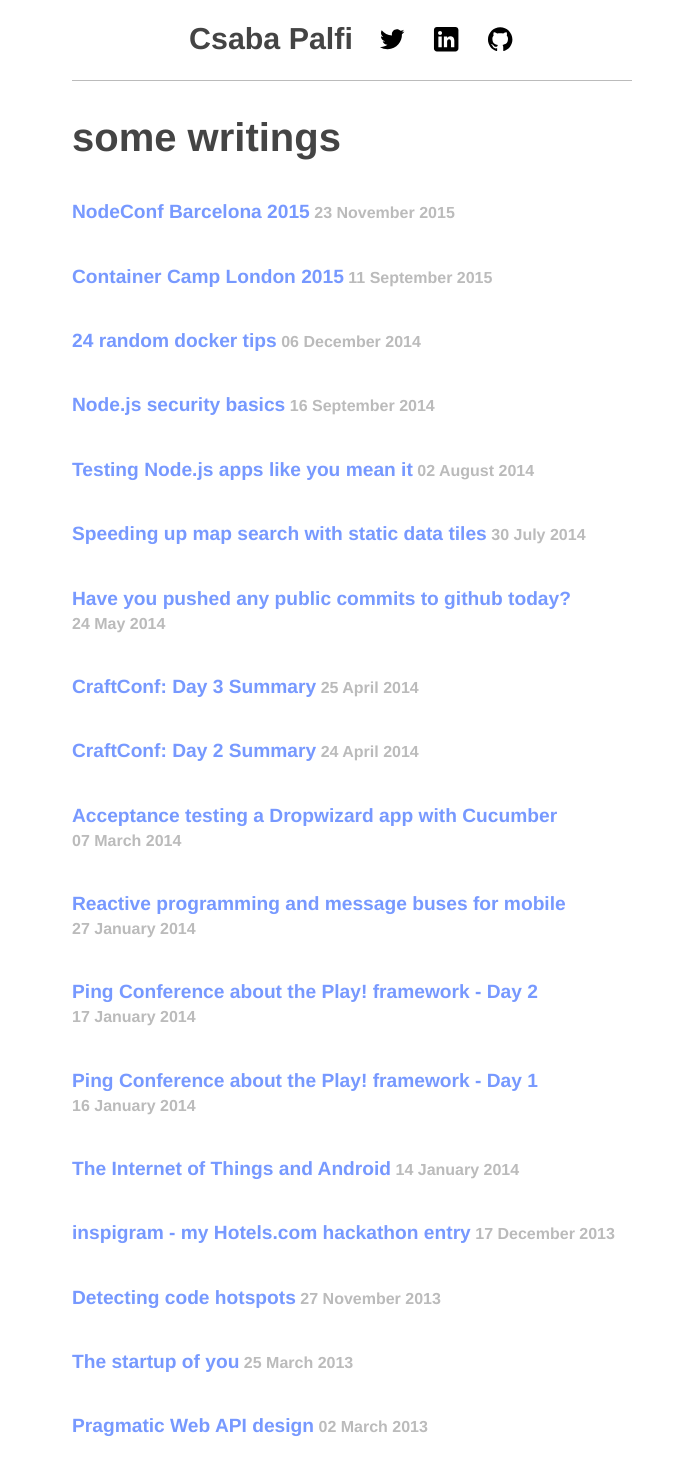
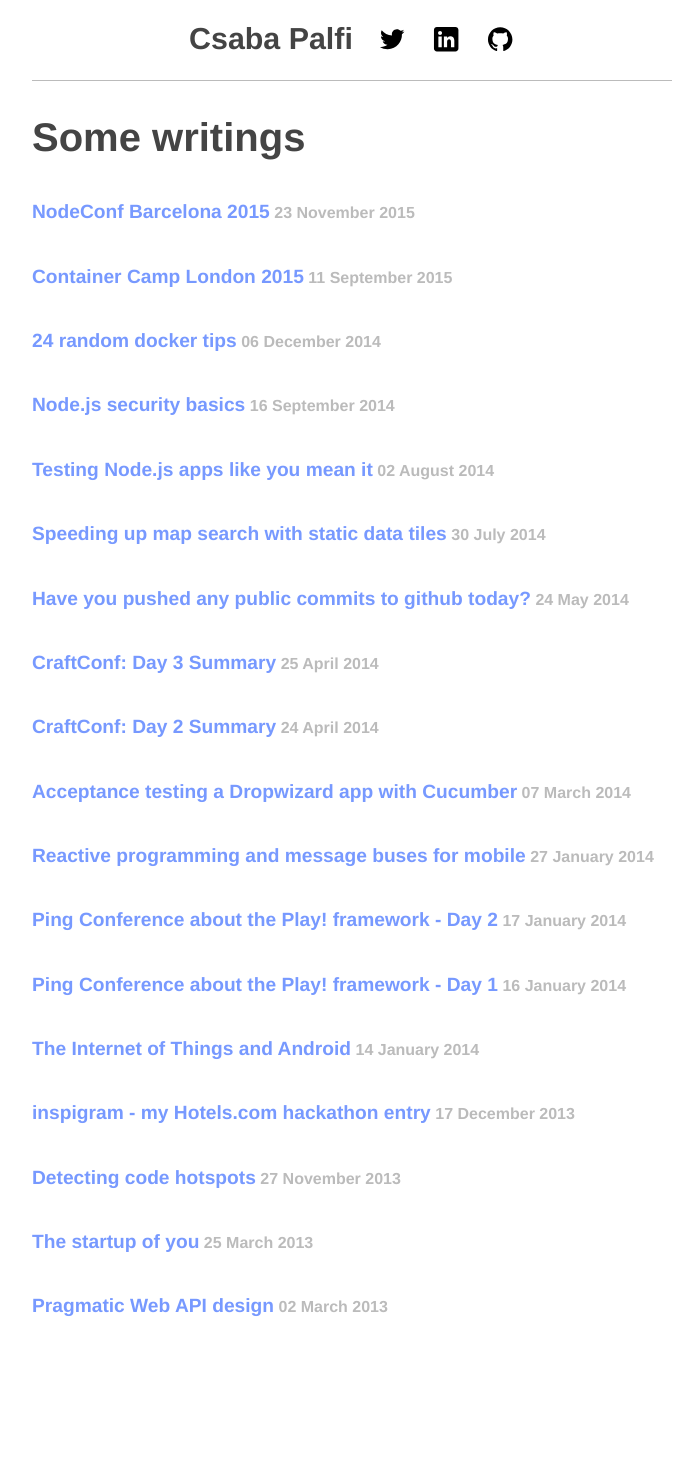
Before and after one commit to dublado/csabapalfi.github.io, a Jekyll site: the page built from index.html, in a window 1280 px wide. Shown: the whole page, without its empty margins (288-973 px from the left). Built offline with Jekyll 4.4.1, drawn with Linux system fonts in a browser that asks for light colours; Markdown is read by kramdown in place of the engine named in the settings; after the commit the page ends 1351 px from its top, so only the background shows below that.

Commit message:
minor styling
Signed-off-by: Csaba Palfi <csaba@palfi.me>

```diff
--- a/_includes/styles/main.scss
+++ b/_includes/styles/main.scss
@@ -17,7 +17,7 @@ html {
   height: 100%;
 }
 body {
-  max-width: 35em;
+  max-width: 40em;
   margin: auto;
 }
 header {
--- a/index.html
+++ b/index.html
@@ -1,6 +1,6 @@
 ---
 layout: default
-title: some writings
+title: Some writings
 description: Technology blog by a JavaScript and DevOps consultant based in London.
 ---
 <main itemscope itemtype="http://schema.org/Blog" itemref="author">
```
